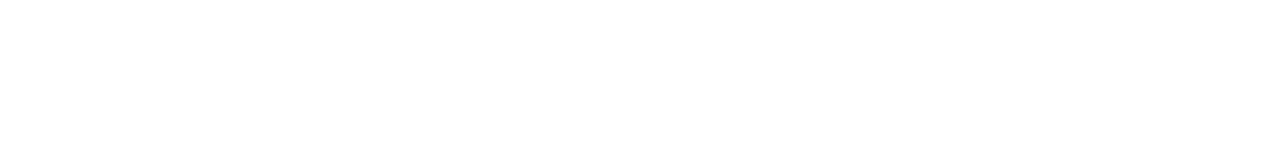
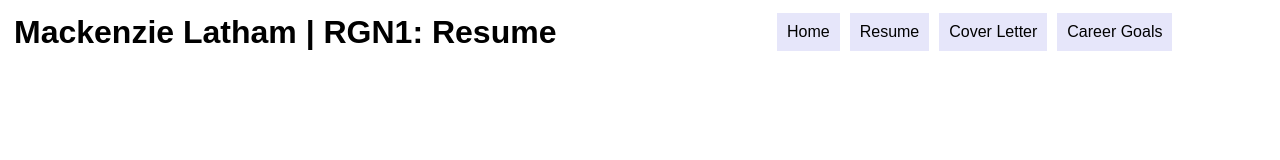
Before and after one commit to mklatham/mklatham.github.io, a plain HTML site: page resume.html in a window 1280 px wide. Drawn offline with Linux system fonts and the light colour scheme.

Commit message:
more init

```diff
--- a/resume.html
+++ b/resume.html
@@ -0,0 +1,53 @@
+<!DOCTYPE html>
+<html lang = "en">
+    <head>
+        <title>mklatham | Resume</title>
+        <style>
+        body {
+            font-family: Arial;
+        }
+
+        header {
+            display: flex;
+            justify-content: space-between;
+        }
+
+        header h1 {
+            margin: 6px;
+        }
+
+        nav ul {
+            display: flex;
+            list-style-type: none;
+            padding: 0;
+            margin: 0;
+            width: 500px;
+        }
+
+        nav li {
+            background-color: lavender;
+            margin: 5px;
+            padding: 10px;
+            text-align: center;
+        }
+
+        nav a {
+            color: black;
+            text-decoration: none;
+        }
+        </style>
+    </head>
+    <body>
+        <header>
+            <h1>Mackenzie Latham | RGN1: Resume</h1>
+            <nav>
+                <ul>
+                    <li><a href="index.html">Home</a></li>
+                    <li><a href="resume.html">Resume</a></li>
+                    <li><a href="cover-letter.html">Cover Letter</a></li>
+                    <li><a href="career-goals.html">Career Goals</a></li>
+                </ul>
+            </nav>
+        </header>
+    </body>
+</html>
```
Also changed, not shown: career-goals.html (+53 -0 lines), cover-letter.html (+53 -0 lines), index.html (+1 -1 lines).
